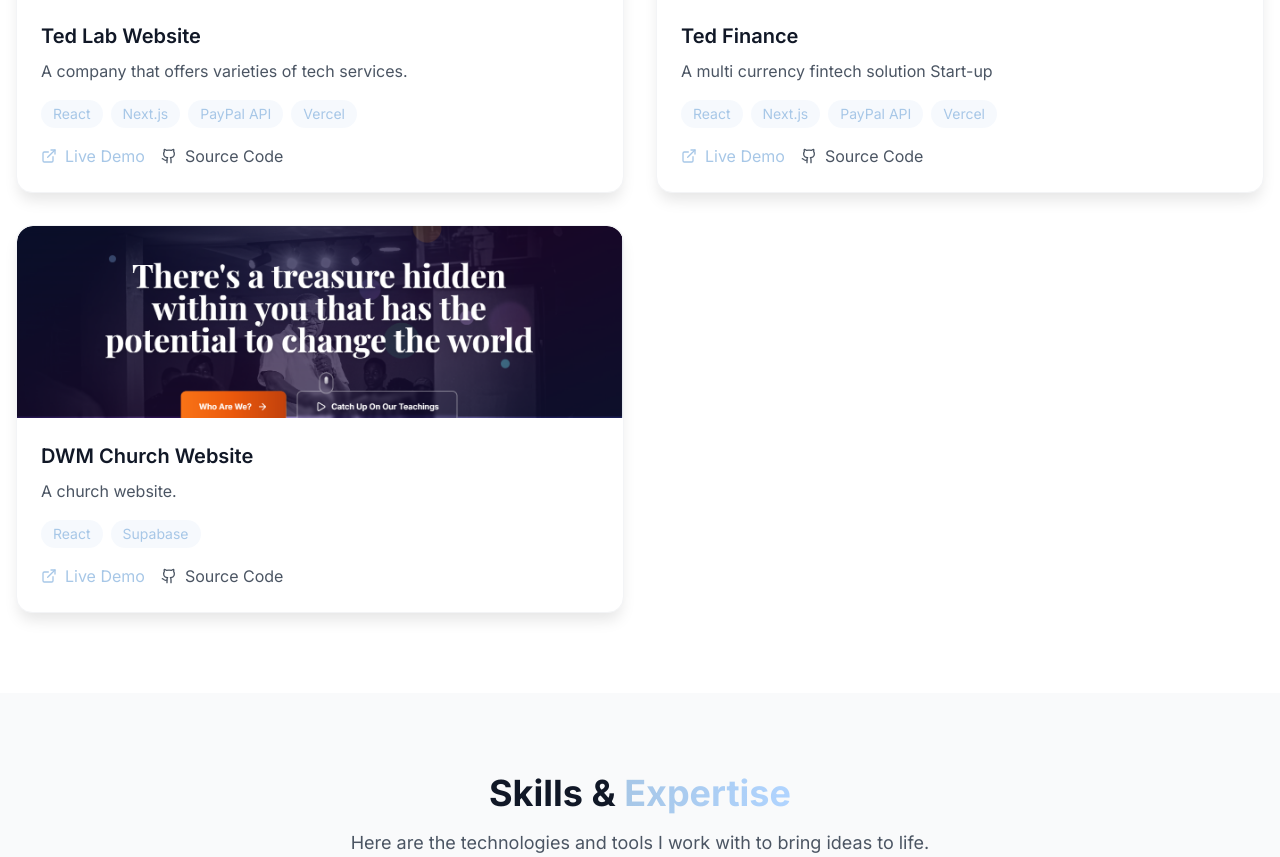
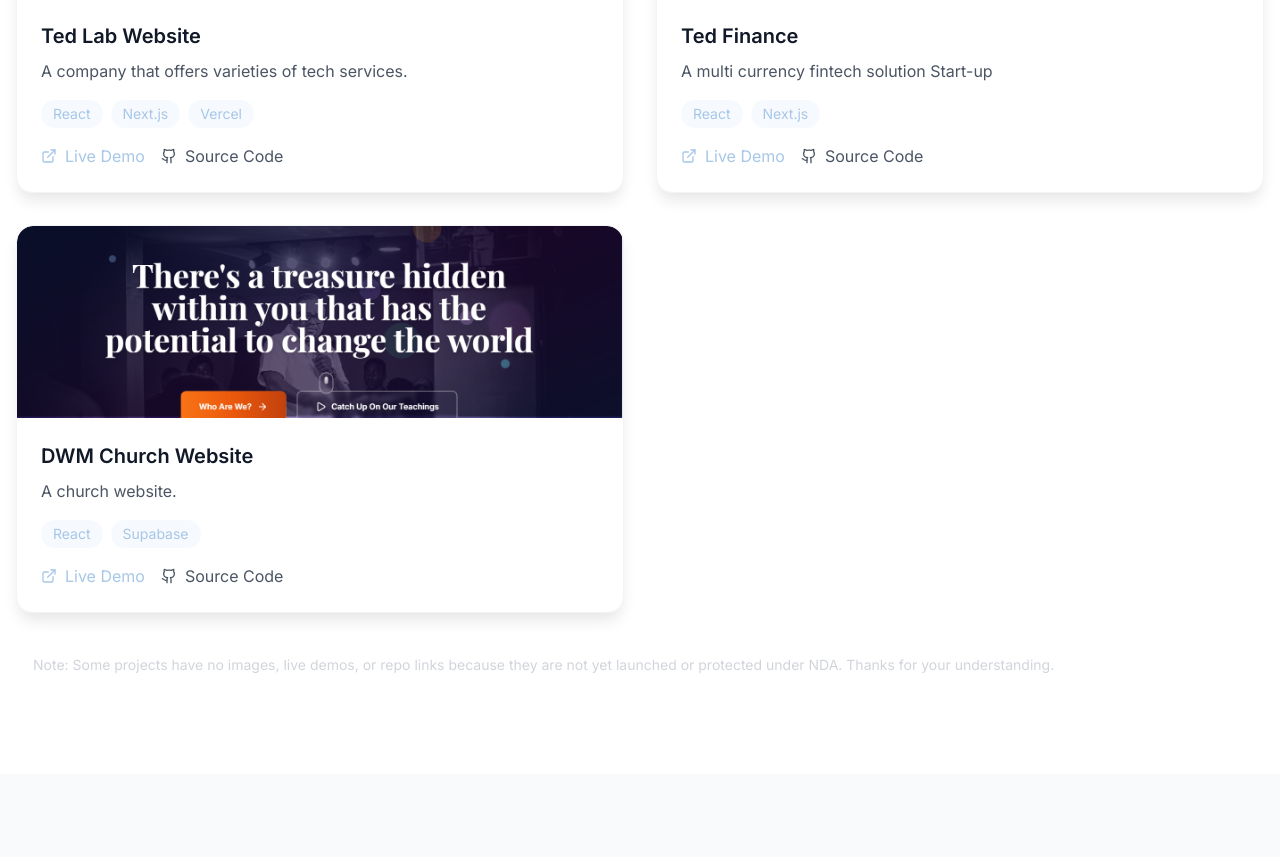
Before and after one commit to MichaelTolulope/my-portfolio-website, a React (Vite) app: page / in a window 1280 px wide. Shown: the part 3761-4618 px from the top of the page. Built offline with nearby package versions, Linux system fonts and the light colour scheme.

Commit message:
notice for projects

```diff
--- a/src/components/Sections/Projects.tsx
+++ b/src/components/Sections/Projects.tsx
@@ -49,7 +49,7 @@ const Projects: React.FC = () => {
       id: 3,
       title: "Quick Basket",
       description: "A fully functional online store for food with product listings, shopping cart, payment integration, and admin panel for inventory management.",
-      image: "/api/placeholder/600/400",
+
       technologies: ["React", "Node.js", "MongoDB", "Stripe", "Tailwind CSS"],
       githubUrl: "https://github.com/michaelolagnju",
       liveUrl: "https://ecommerce-demo.com",
@@ -90,7 +90,7 @@ const Projects: React.FC = () => {
       title: "Ted Lab Website",
       description: "A company that offers varieties of tech services.",
       image: tedlab,
-      technologies: ["React", "Next.js", "PayPal API", "Vercel"],
+      technologies: ["React", "Next.js", "Vercel"],
       githubUrl: "https://github.com/MichaelTolulope",
       liveUrl: "#",
       category: "frontend"
@@ -100,7 +100,7 @@ const Projects: React.FC = () => {
       title: "Ted Finance",
       description: "A multi currency fintech solution Start-up",
 
-      technologies: ["React", "Next.js", "PayPal API", "Vercel"],
+      technologies: ["React", "Next.js"],
       githubUrl: "https://github.com/MichaelTolulope",
       liveUrl: "#",
       category: "frontend"
@@ -180,8 +180,8 @@ const Projects: React.FC = () => {
               key={category.id}
               onClick={() => setFilter(category.id)}
               className={`px-6 py-3 rounded-xl font-medium transition-all duration-300 ${filter === category.id
-                  ? 'bg-primary text-white shadow-lg'
-                  : 'bg-white dark:bg-dark-800 text-gray-700 dark:text-gray-300 hover:bg-primary hover:text-white'
+                ? 'bg-primary text-white shadow-lg'
+                : 'bg-white dark:bg-dark-800 text-gray-700 dark:text-gray-300 hover:bg-primary hover:text-white'
                 }`}
             >
               {category.name}
@@ -292,6 +292,12 @@ const Projects: React.FC = () => {
           ))}
         </motion.div>
       </div>
+      <div className="mt-6 p-4 rounded-xl bg-white/5 border border-white/10 text-sm text-gray-300 backdrop-blur">
+        <p className="leading-relaxed">
+          Note: Some projects have no images, live demos, or repo links because they
+          are not yet launched or protected under NDA. Thanks for your understanding.
+        </p>
+      </div>
     </section>
   );
 };
```
